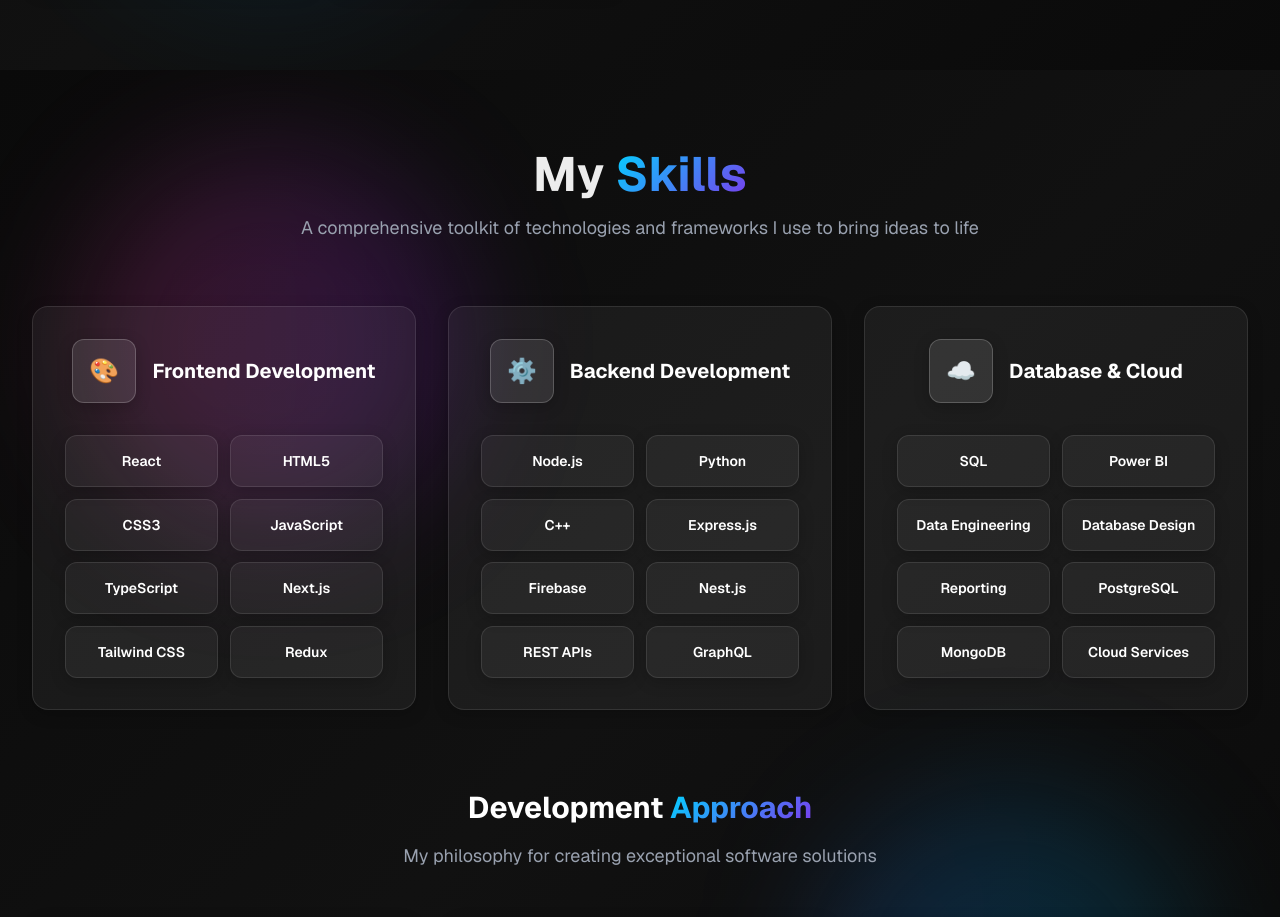
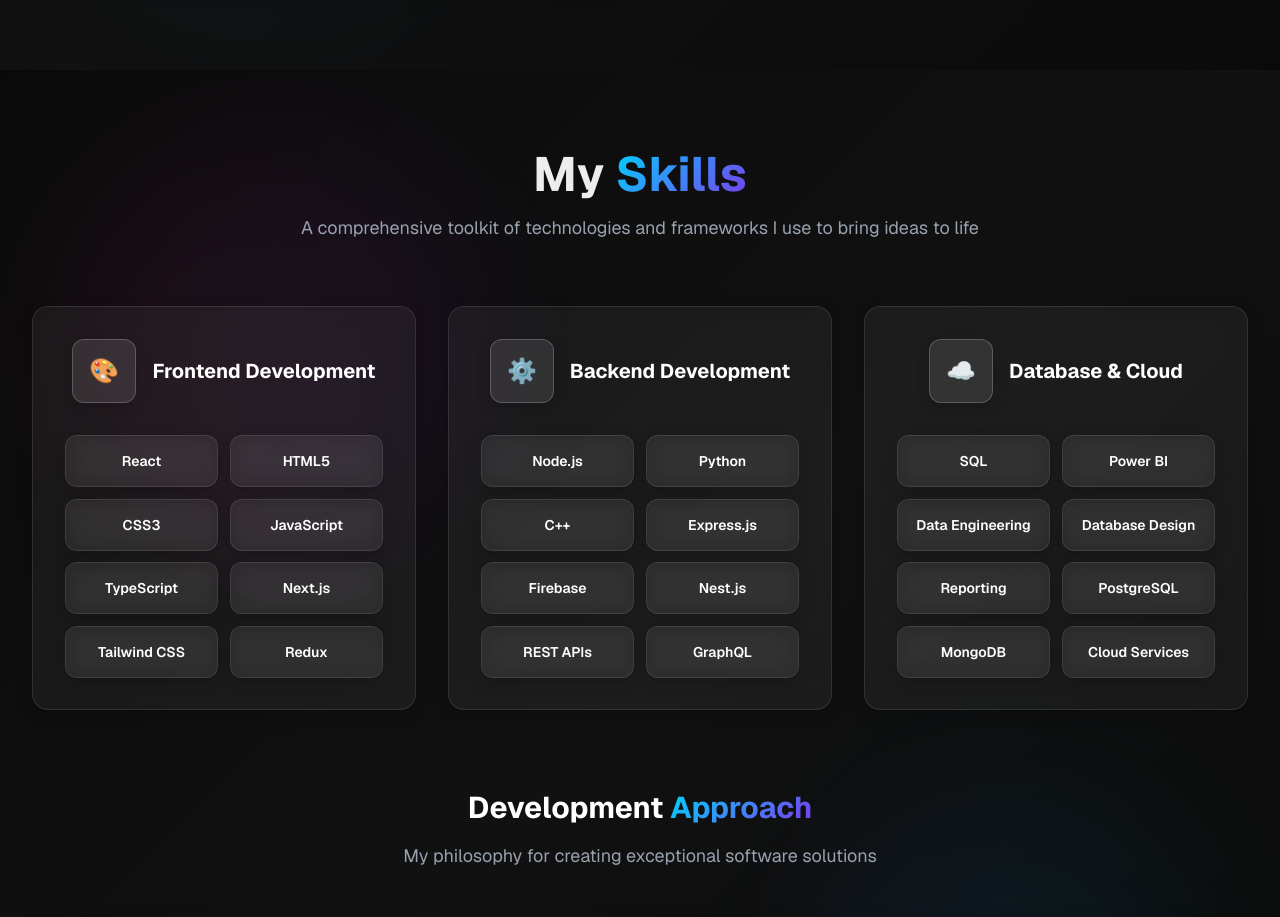
Before and after one commit to MayerS22/my-portfolio, a Next.js app: page / in a window 1280 px wide. Shown: the part 1880-2797 px from the top of the page. Built offline with nearby package versions, Linux system fonts and the light colour scheme.

Commit message:
framer motion v3

```diff
--- a/src/app/globals.css
+++ b/src/app/globals.css
@@ -12,7 +12,8 @@
   --surface: #111111;
 }
 
-@theme inline {
+/* Tailwind CSS theme variables */
+:root {
   --color-background: var(--background);
   --color-foreground: var(--foreground);
   --font-sans: var(--font-geist-sans);
@@ -53,6 +54,8 @@
   background: rgba(255, 255, 255, 0.05);
   border: 1px solid rgba(255, 255, 255, 0.1);
   box-shadow: 0 4px 16px 0 rgba(0, 0, 0, 0.2);
+  backdrop-filter: blur(10px);
+  -webkit-backdrop-filter: blur(10px);
 }
 
 .glass-hover:hover {
@@ -148,6 +151,9 @@
 @media (max-width: 768px) {
   .glass, .glass-card, .glass-dark {
     backdrop-filter: blur(8px);
+    -webkit-backdrop-filter: blur(8px);
+    background: rgba(0, 0, 0, 0.3) !important;
+    border: 1px solid rgba(255, 255, 255, 0.1) !important;
   }
 
   .animate-fade-in-up,
@@ -158,6 +164,22 @@
 
   .animated-bg {
     animation-duration: 20s;
+  }
+
+  /* Ensure text is visible on mobile */
+  .glass-card span {
+    color: #ffffff !important;
+  }
+
+  /* Optimize framer-motion for mobile */
+  [data-framer-motion] {
+    will-change: transform, opacity;
+  }
+
+  /* Reduce motion intensity on mobile */
+  .motion-reduce {
+    transform: none !important;
+    animation: none !important;
   }
 }
 
@@ -197,6 +219,12 @@
   .animate-fade-in-right,
   .animate-scale-in {
     animation: fadeInUp 0.2s ease-out forwards;
+  }
+
+  /* Disable framer-motion animations for reduced motion */
+  [data-framer-motion] {
+    animation: none !important;
+    transform: none !important;
   }
 }
 
--- a/src/components/About.tsx
+++ b/src/components/About.tsx
@@ -1,13 +1,12 @@
 'use client'
 
-import { motion } from 'framer-motion'
-import { useInView } from 'framer-motion'
+import { motion, useInView } from 'framer-motion'
 import { useRef } from 'react'
 import { Code, Users, Zap, Target } from 'lucide-react'
 
 const About = () => {
   const ref = useRef(null)
-  const isInView = useInView(ref, { once: true, margin: "-100px" })
+  const isInView = useInView(ref, { once: true, margin: "-50px" })
 
   const stats = [
     { icon: Code, value: "1+", label: "Years Experience" },
@@ -18,32 +17,31 @@
 
   return (
     <section id="about" ref={ref} className="py-20 relative overflow-hidden animated-bg">
-      {/* Enhanced Background Elements */}
+      {/* Optimized Background Elements */}
       <div className="absolute inset-0 overflow-hidden">
-        {/* Animated floating orbs */}
         <motion.div
-          className="absolute top-20 right-20 w-72 h-72 bg-gradient-to-r from-purple-500/20 to-pink-500/20 rounded-full blur-3xl"
+          className="absolute top-20 right-20 w-72 h-72 bg-gradient-to-r from-purple-500/10 to-pink-500/10 rounded-full blur-3xl"
           animate={{
-            scale: [1, 1.1, 1],
-            opacity: [0.3, 0.6, 0.3]
+            scale: [1, 1.05, 1],
+            opacity: [0.3, 0.5, 0.3]
           }}
           transition={{
-            duration: 4,
+            duration: 8,
             repeat: Infinity,
             ease: "easeInOut"
           }}
         />
         <motion.div
-          className="absolute bottom-20 left-20 w-96 h-96 bg-gradient-to-r from-cyan-500/20 to-blue-500/20 rounded-full blur-3xl"
+          className="absolute bottom-20 left-20 w-96 h-96 bg-gradient-to-r from-cyan-500/10 to-blue-500/10 rounded-full blur-3xl"
           animate={{
-            scale: [1.1, 1, 1.1],
-            opacity: [0.4, 0.7, 0.4]
+            scale: [1.05, 1, 1.05],
+            opacity: [0.4, 0.6, 0.4]
           }}
           transition={{
-            duration: 5,
+            duration: 10,
             repeat: Infinity,
             ease: "easeInOut",
-            delay: 1
+            delay: 2
           }}
         />
       </div>
@@ -51,9 +49,9 @@
       <div className="container mx-auto px-4 sm:px-6 lg:px-8 relative z-10">
         <motion.div
           className="text-center mb-16"
-          initial={{ opacity: 0, y: 30 }}
+          initial={{ opacity: 0, y: 20 }}
           animate={isInView ? { opacity: 1, y: 0 } : {}}
-          transition={{ duration: 0.6 }}
+          transition={{ duration: 0.5, ease: "easeOut" }}
         >
           <h2 className="text-3xl sm:text-4xl lg:text-5xl font-bold mb-4">
             About <span className="text-gradient">Me</span>
@@ -69,21 +67,21 @@
             className="space-y-6"
             initial={{ opacity: 0, x: -30 }}
             animate={isInView ? { opacity: 1, x: 0 } : {}}
-            transition={{ duration: 0.6, delay: 0.2 }}
+            transition={{ duration: 0.6, delay: 0.2, ease: "easeOut" }}
           >
             <motion.h3
               className="text-2xl md:text-3xl font-bold text-white"
               whileHover={{ scale: 1.02 }}
-              transition={{ duration: 0.3 }}
+              transition={{ duration: 0.2 }}
             >
               Turning Ideas Into Digital Reality
             </motion.h3>
 
             <div className="space-y-4 text-gray-300 leading-relaxed">
               <motion.p
-                initial={{ opacity: 0, y: 20 }}
+                initial={{ opacity: 0, y: 15 }}
                 animate={isInView ? { opacity: 1, y: 0 } : {}}
-                transition={{ duration: 0.6, delay: 0.3 }}
+                transition={{ duration: 0.5, delay: 0.3, ease: "easeOut" }}
               >
                 I am a passionate Full-Stack Developer who thrives on continuous learning and creative problem-solving.
                 I specialize in building complete web applications from frontend to backend, ensuring seamless user experiences
@@ -91,9 +89,9 @@
               </motion.p>
 
               <motion.p
-                initial={{ opacity: 0, y: 20 }}
+                initial={{ opacity: 0, y: 15 }}
                 animate={isInView ? { opacity: 1, y: 0 } : {}}
-                transition={{ duration: 0.6, delay: 0.4 }}
+                transition={{ duration: 0.5, delay: 0.4, ease: "easeOut" }}
               >
                 I specialize in building modern, scalable full-stack web applications. From responsive frontend interfaces
                 to robust backend systems, I create complete solutions that deliver exceptional user experiences and powerful functionality.
@@ -101,9 +99,9 @@
               </motion.p>
 
               <motion.p
-                initial={{ opacity: 0, y: 20 }}
+                initial={{ opacity: 0, y: 15 }}
                 animate={isInView ? { opacity: 1, y: 0 } : {}}
-                transition={{ duration: 0.6, delay: 0.5 }}
+                transition={{ duration: 0.5, delay: 0.5, ease: "easeOut" }}
               >
                 When I&apos;m not coding, you&apos;ll find me exploring new technologies,
                 contributing to open-source projects, or sharing knowledge with
@@ -115,17 +113,17 @@
             {/* Enhanced Stats */}
             <motion.div
               className="grid grid-cols-2 gap-6 pt-8"
-              initial={{ opacity: 0, y: 30 }}
+              initial={{ opacity: 0, y: 20 }}
               animate={isInView ? { opacity: 1, y: 0 } : {}}
-              transition={{ duration: 0.6, delay: 0.6 }}
+              transition={{ duration: 0.5, delay: 0.6, ease: "easeOut" }}
             >
               {stats.map((stat, index) => (
                 <motion.div
                   key={stat.label}
-                  className="text-center p-6 rounded-xl glass-card hover:glow transition-all duration-300 group"
-                  initial={{ opacity: 0, scale: 0.8 }}
+                  className="text-center p-6 rounded-xl glass-card hover:glow transition-all duration-200 group"
+                  initial={{ opacity: 0, scale: 0.9 }}
                   animate={isInView ? { opacity: 1, scale: 1 } : {}}
-                  transition={{ duration: 0.4, delay: 0.7 + index * 0.1 }}
+                  transition={{ duration: 0.4, delay: 0.7 + index * 0.1, ease: "easeOut" }}
                   whileHover={{
                     scale: 1.05,
                     y: -5,
@@ -133,10 +131,10 @@
                   }}
                 >
                   <motion.div
-                    whileHover={{ rotate: 360 }}
-                    transition={{ duration: 0.6 }}
+                    whileHover={{ rotate: 12 }}
+                    transition={{ duration: 0.3 }}
                   >
-                    <stat.icon className="w-10 h-10 text-cyan-400 mx-auto mb-3 group-hover:text-purple-400 transition-colors duration-300" />
+                    <stat.icon className="w-10 h-10 text-cyan-400 mx-auto mb-3 group-hover:text-purple-400 transition-colors duration-200" />
                   </motion.div>
                   <div className="text-3xl font-bold text-white mb-1">{stat.value}</div>
                   <div className="text-sm text-gray-400">{stat.label}</div>
@@ -150,28 +148,28 @@
             className="relative"
             initial={{ opacity: 0, x: 30 }}
             animate={isInView ? { opacity: 1, x: 0 } : {}}
-            transition={{ duration: 0.6, delay: 0.4 }}
+            transition={{ duration: 0.6, delay: 0.4, ease: "easeOut" }}
           >
             {/* Enhanced Main card */}
             <motion.div
-              className="relative p-8 rounded-2xl glass-card hover:glow transition-all duration-300"
+              className="relative p-8 rounded-2xl glass-card hover:glow transition-all duration-200"
               whileHover={{
                 scale: 1.02,
                 y: -5,
-                transition: { duration: 0.3 }
+                transition: { duration: 0.2 }
               }}
             >
               <div className="space-y-6">
                 <motion.div
                   className="flex items-center gap-4"
-                  initial={{ opacity: 0, y: 20 }}
+                  initial={{ opacity: 0, y: 15 }}
                   animate={isInView ? { opacity: 1, y: 0 } : {}}
-                  transition={{ duration: 0.6, delay: 0.8 }}
+                  transition={{ duration: 0.5, delay: 0.8, ease: "easeOut" }}
                 >
                   <motion.div
                     className="w-16 h-16 bg-gradient-to-br from-cyan-500 to-purple-500 rounded-full flex items-center justify-center"
-                    whileHover={{ rotate: 360 }}
-                    transition={{ duration: 0.6 }}
+                    whileHover={{ rotate: 12 }}
+                    transition={{ duration: 0.3 }}
                   >
                     <Code className="w-8 h-8 text-white" />
                   </motion.div>
@@ -192,17 +190,17 @@
                     <motion.div
                       key={skill}
                       className="flex items-center gap-3 group"
-                      initial={{ opacity: 0, x: -20 }}
+                      initial={{ opacity: 0, x: -15 }}
                       animate={isInView ? { opacity: 1, x: 0 } : {}}
-                      transition={{ duration: 0.4, delay: 0.9 + index * 0.1 }}
-                      whileHover={{ x: 10 }}
+                      transition={{ duration: 0.4, delay: 0.9 + index * 0.1, ease: "easeOut" }}
+                      whileHover={{ x: 8 }}
                     >
                       <motion.div
-                        className="w-2 h-2 bg-cyan-400 rounded-full group-hover:bg-purple-400 transition-colors duration-300"
+                        className="w-2 h-2 bg-cyan-400 rounded-full group-hover:bg-purple-400 transition-colors duration-200"
                         whileHover={{ scale: 1.5 }}
                         transition={{ duration: 0.2 }}
                       />
-                      <span className="text-gray-300 group-hover:text-white transition-colors duration-300">{skill}</span>
+                      <span className="text-gray-300 group-hover:text-white transition-colors duration-200">{skill}</span>
                     </motion.div>
                   ))}
                 </div>
--- a/src/components/Skills.tsx
+++ b/src/components/Skills.tsx
@@ -1,6 +1,11 @@
 'use client'
 
+import { motion, useInView } from 'framer-motion'
+import { useRef } from 'react'
+
 const Skills = () => {
+  const ref = useRef(null)
+  const isInView = useInView(ref, { once: true, margin: "-50px" })
 
   const skillCategories = [
     {
@@ -30,69 +35,138 @@
   ]
 
   return (
-    <section id="skills" className="py-20 relative overflow-hidden animated-bg">
-      {/* Simplified Background decoration */}
+    <section id="skills" ref={ref} className="py-20 relative overflow-hidden animated-bg">
+      {/* Optimized Background decoration */}
       <div className="absolute inset-0 overflow-hidden">
-        <div className="absolute top-20 left-20 w-96 h-96 bg-gradient-to-r from-pink-500/20 to-purple-600/20 rounded-full blur-3xl" />
-        <div className="absolute bottom-20 right-20 w-96 h-96 bg-gradient-to-r from-blue-500/20 to-cyan-600/20 rounded-full blur-3xl" />
+        <motion.div
+          className="absolute top-20 left-20 w-96 h-96 bg-gradient-to-r from-pink-500/15 to-purple-600/15 rounded-full blur-3xl"
+          animate={{
+            scale: [1, 1.08, 1],
+            opacity: [0.3, 0.5, 0.3]
+          }}
+          transition={{
+            duration: 12,
+            repeat: Infinity,
+            ease: "easeInOut"
+          }}
+        />
+        <motion.div
+          className="absolute bottom-20 right-20 w-96 h-96 bg-gradient-to-r from-blue-500/15 to-cyan-600/15 rounded-full blur-3xl"
+          animate={{
+            scale: [1.08, 1, 1.08],
+            opacity: [0.4, 0.6, 0.4]
+          }}
+          transition={{
+            duration: 15,
+            repeat: Infinity,
+            ease: "easeInOut",
+            delay: 3
+          }}
+        />
       </div>
 
       <div className="container mx-auto px-4 sm:px-6 lg:px-8 relative z-10">
-        <div className="text-center mb-16">
+        <motion.div
+          className="text-center mb-16"
+          initial={{ opacity: 0, y: 20 }}
+          animate={isInView ? { opacity: 1, y: 0 } : {}}
+          transition={{ duration: 0.5, ease: "easeOut" }}
+        >
           <h2 className="text-3xl sm:text-4xl lg:text-5xl font-bold mb-4">
             My <span className="text-gradient">Skills</span>
           </h2>
           <p className="text-gray-400 text-lg max-w-3xl mx-auto">
             A comprehensive toolkit of technologies and frameworks I use to bring ideas to life
           </p>
-        </div>
+        </motion.div>
 
         <div className="grid lg:grid-cols-3 gap-8">
-          {skillCategories.map((category) => (
-            <div
+          {skillCategories.map((category, categoryIndex) => (
+            <motion.div
               key={category.title}
               className="group relative"
+              initial={{ opacity: 0, y: 30 }}
+              animate={isInView ? { opacity: 1, y: 0 } : {}}
+              transition={{ duration: 0.5, delay: 0.2 + categoryIndex * 0.1, ease: "easeOut" }}
             >
               {/* Card with vibrant border */}
-              <div className={`absolute inset-0 bg-gradient-to-r ${category.gradient} rounded-2xl blur-sm opacity-0 group-hover:opacity-100 transition-opacity duration-300`}></div>
-              <div className="relative p-8 rounded-2xl glass-card hover:glow transition-all duration-300 shadow-2xl">
+              <motion.div
+                className={`absolute inset-0 bg-gradient-to-r ${category.gradient} rounded-2xl blur-sm opacity-0 group-hover:opacity-100 transition-opacity duration-300`}
+                whileHover={{ scale: 1.02 }}
+                transition={{ duration: 0.2 }}
+              ></motion.div>
+              <motion.div
+                className="relative p-8 rounded-2xl glass-card hover:glow transition-all duration-200 shadow-2xl"
+                whileHover={{
+                  scale: 1.02,
+                  y: -5,
+                  transition: { duration: 0.2 }
+                }}
+              >
                 {/* Category header with icon */}
-                <div className="flex items-center justify-center mb-8">
-                  <div className={`w-16 h-16 rounded-xl bg-gradient-to-r ${category.gradient} flex items-center justify-center mr-4 shadow-lg glass`}>
+                <motion.div
+                  className="flex items-center justify-center mb-8"
+                  initial={{ opacity: 0, scale: 0.9 }}
+                  animate={isInView ? { opacity: 1, scale: 1 } : {}}
+                  transition={{ duration: 0.4, delay: 0.3 + categoryIndex * 0.1, ease: "easeOut" }}
+                >
+                  <motion.div
+                    className={`w-16 h-16 rounded-xl bg-gradient-to-r ${category.gradient} flex items-center justify-center mr-4 shadow-lg glass`}
+                    whileHover={{ rotate: 12 }}
+                    transition={{ duration: 0.3 }}
+                  >
                     <span className="text-2xl">{category.icon}</span>
-                  </div>
+                  </motion.div>
                   <h3 className="text-xl font-bold text-white">
                     {category.title}
                   </h3>
-                </div>
+                </motion.div>
 
                 {/* Skills grid */}
                 <div className="grid grid-cols-2 gap-3">
-                  {category.skills.map((skill) => (
-                    <div
+                  {category.skills.map((skill, skillIndex) => (
+                    <motion.div
                       key={skill}
-                      className="p-3 rounded-xl glass-card hover:glow transition-all duration-300 text-center"
+                      className="p-3 rounded-xl glass-card hover:glow transition-all duration-200 text-center"
+                      initial={{ opacity: 0, scale: 0.8 }}
+                      animate={isInView ? { opacity: 1, scale: 1 } : {}}
+                      transition={{ duration: 0.3, delay: 0.4 + categoryIndex * 0.1 + skillIndex * 0.05, ease: "easeOut" }}
+                      whileHover={{
+                        scale: 1.05,
+                        y: -2,
+                        transition: { duration: 0.2 }
+                      }}
                     >
                       <span className="text-white font-semibold text-sm">{skill}</span>
-                    </div>
+                    </motion.div>
                   ))}
                 </div>
-              </div>
-            </div>
+              </motion.div>
+            </motion.div>
           ))}
         </div>
 
 
         {/* Development Approach */}
-        <div className="mt-20">
-          <div className="text-center mb-12">
+        <motion.div
+          className="mt-20"
+          initial={{ opacity: 0, y: 30 }}
+          animate={isInView ? { opacity: 1, y: 0 } : {}}
+          transition={{ duration: 0.6, delay: 0.8, ease: "easeOut" }}
+        >
+          <motion.div
+            className="text-center mb-12"
+            initial={{ opacity: 0, y: 20 }}
+            animate={isInView ? { opacity: 1, y: 0 } : {}}
+            transition={{ duration: 0.5, delay: 0.9, ease: "easeOut" }}
+          >
             <h3 className="text-3xl font-bold text-white mb-4">
               Development <span className="text-gradient">Approach</span>
             </h3>
             <p className="text-gray-400 text-lg">
               My philosophy for creating exceptional software solutions
             </p>
-          </div>
+          </motion.div>
 
           <div className="grid md:grid-cols-3 gap-8">
             {[
@@ -114,23 +188,41 @@
                 icon: "👥",
                 gradient: "from-blue-500 to-purple-600"
               }
-            ].map((highlight) => (
-              <div
+            ].map((highlight, index) => (
+              <motion.div
                 key={highlight.title}
                 className="group relative"
+                initial={{ opacity: 0, y: 30 }}
+                animate={isInView ? { opacity: 1, y: 0 } : {}}
+                transition={{ duration: 0.5, delay: 1.0 + index * 0.1, ease: "easeOut" }}
               >
-                <div className={`absolute inset-0 bg-gradient-to-r ${highlight.gradient} rounded-2xl blur-sm opacity-0 group-hover:opacity-100 transition-opacity duration-300`}></div>
-                <div className="relative p-8 rounded-2xl glass-card hover:glow transition-all duration-300 text-center shadow-2xl">
-                  <div className={`w-20 h-20 rounded-2xl bg-gradient-to-r ${highlight.gradient} flex items-center justify-center mx-auto mb-6 shadow-lg group-hover:shadow-xl transition-shadow duration-300 glass`}>
+                <motion.div
+                  className={`absolute inset-0 bg-gradient-to-r ${highlight.gradient} rounded-2xl blur-sm opacity-0 group-hover:opacity-100 transition-opacity duration-300`}
+                  whileHover={{ scale: 1.02 }}
+                  transition={{ duration: 0.2 }}
+                ></motion.div>
+                <motion.div
+                  className="relative p-8 rounded-2xl glass-card hover:glow transition-all duration-200 text-center shadow-2xl"
+                  whileHover={{
+                    scale: 1.02,
+                    y: -5,
+                    transition: { duration: 0.2 }
+                  }}
+                >
+                  <motion.div
+                    className={`w-20 h-20 rounded-2xl bg-gradient-to-r ${highlight.gradient} flex items-center justify-center mx-auto mb-6 shadow-lg group-hover:shadow-xl transition-shadow duration-300 glass`}
+                    whileHover={{ rotate: 12 }}
+                    transition={{ duration: 0.3 }}
+                  >
                     <span className="text-3xl">{highlight.icon}</span>
-                  </div>
+                  </motion.div>
                   <h4 className="text-xl font-bold text-white mb-4">{highlight.title}</h4>
                   <p className="text-gray-400 text-sm leading-relaxed">{highlight.description}</p>
-                </div>
-              </div>
+                </motion.div>
+              </motion.div>
             ))}
           </div>
-        </div>
+        </motion.div>
       </div>
     </section>
   )
```
